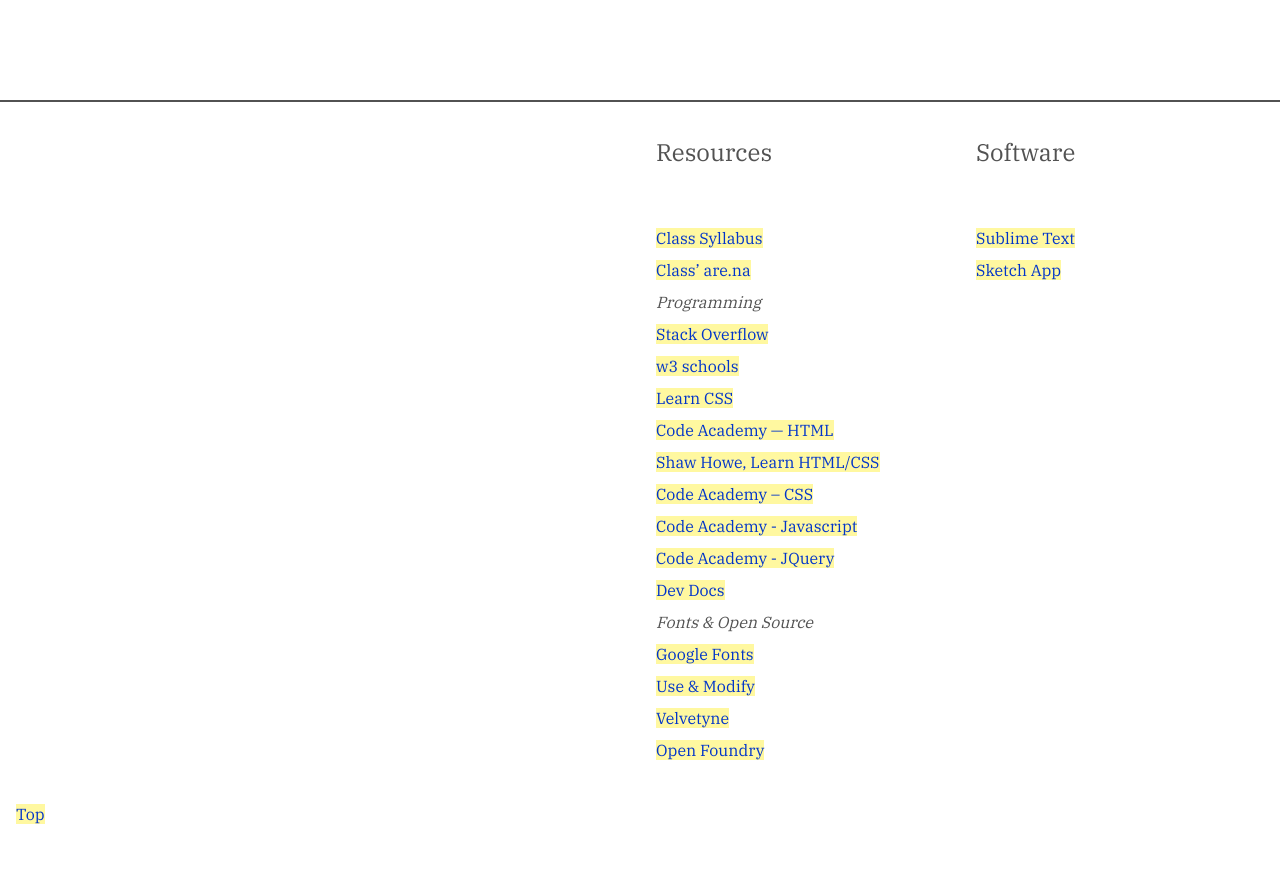
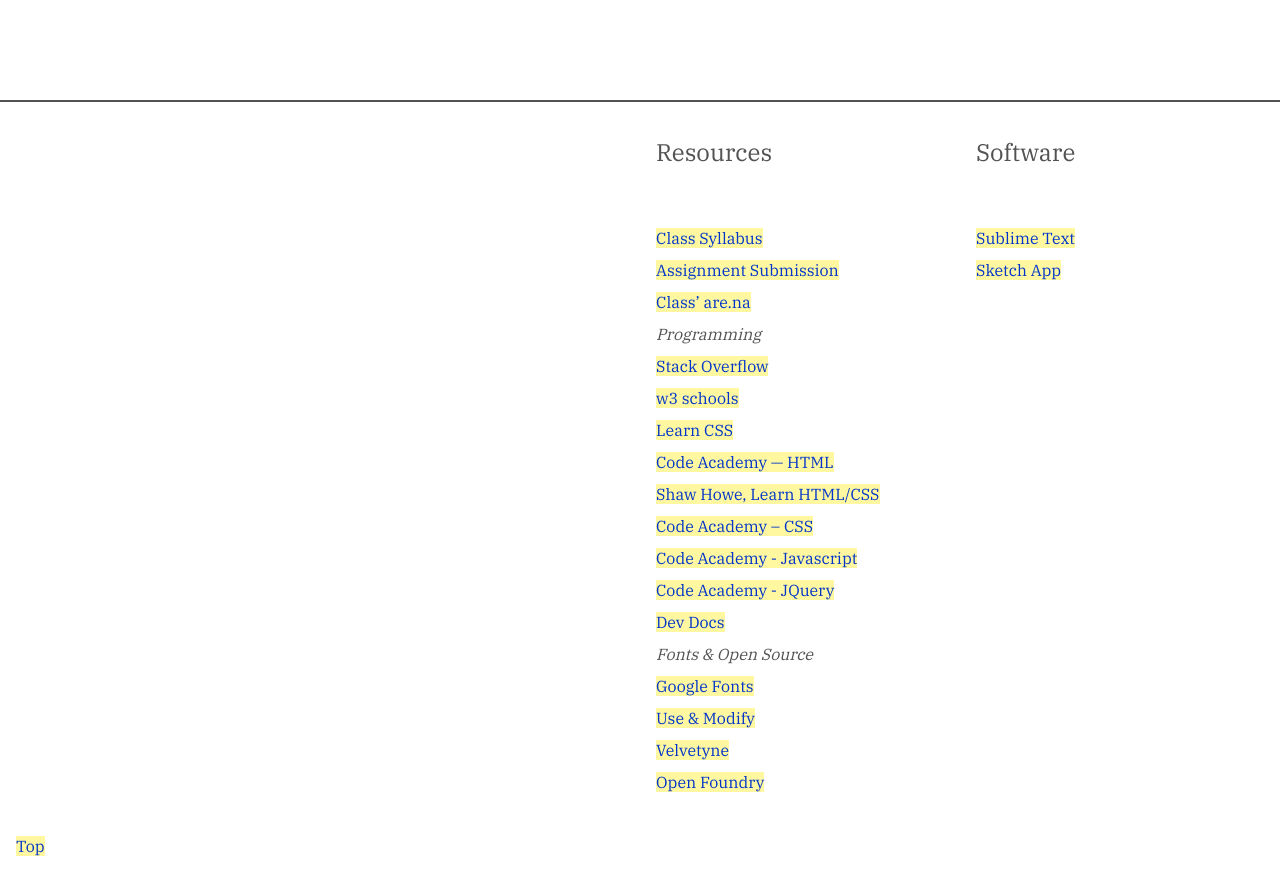
Before and after one commit to leigler/type-interaction, a Jekyll site: the page built from index.md, in a window 1280 px wide and 900 px high, scrolled down 5358 px. Shown: the top 895 px of the window. Built offline with Jekyll 4.4.1, drawn with Linux system fonts in a browser that asks for light colours.

Commit message:
adding link to drive onto class site

```diff
--- a/index.md
+++ b/index.md
@@ -5,7 +5,7 @@
 location: "55 W13th, Rm. I 205<br>(Hirshon Suite)"
 contact: "eigll343@newschool.edu<br>shinr377@newschool.edu"
 software: ["[Sublime Text](https://www.sublimetext.com/3)", "[Sketch App](http://sketchapp.com/)"]
-resources: ["[Class Syllabus](assets/docs/PMCD_5000_EIGLER-HARDING_SHINDE_F18.pdf)", "[Class&rsquo; are.na](https://www.are.na/lukas-eigler-harding/typography-interaction-1-skills-intensive)", "<em>Programming</em>", "[Stack Overflow](https://stackoverflow.com/)", "[w3 schools](https://www.w3schools.com/)", "[Learn CSS](http://learnlayout.com/)", "[Code Academy — HTML](https://www.codecademy.com/learn/learn-html)", "[Shaw Howe, Learn HTML/CSS](https://learn.shayhowe.com/)", "[Code Academy – CSS](https://www.codecademy.com/learn/learn-css)", "[Code Academy - Javascript](https://www.codecademy.com/learn/learn-javascript)", "[Code Academy - JQuery](https://www.codecademy.com/learn/learn-jquery)", "[Dev Docs](http://devdocs.io/)", "<em>Fonts & Open Source</em>", "[Google Fonts](https://fonts.google.com/)", "[Use & Modify](http://usemodify.com/)", "[Velvetyne](http://www.velvetyne.fr/)", "[Open Foundry](http://open-foundry.com/hot30)"]
+resources: ["[Class Syllabus](assets/docs/PMCD_5000_EIGLER-HARDING_SHINDE_F18.pdf)", "[Assignment Submission](https://drive.google.com/drive/folders/1ZQ0fJ3U7UB_Pc33-t2hlZx7exY2pGSSh?usp=sharing)", "[Class&rsquo; are.na](https://www.are.na/lukas-eigler-harding/typography-interaction-1-skills-intensive)", "<em>Programming</em>", "[Stack Overflow](https://stackoverflow.com/)", "[w3 schools](https://www.w3schools.com/)", "[Learn CSS](http://learnlayout.com/)", "[Code Academy — HTML](https://www.codecademy.com/learn/learn-html)", "[Shaw Howe, Learn HTML/CSS](https://learn.shayhowe.com/)", "[Code Academy – CSS](https://www.codecademy.com/learn/learn-css)", "[Code Academy - Javascript](https://www.codecademy.com/learn/learn-javascript)", "[Code Academy - JQuery](https://www.codecademy.com/learn/learn-jquery)", "[Dev Docs](http://devdocs.io/)", "<em>Fonts & Open Source</em>", "[Google Fonts](https://fonts.google.com/)", "[Use & Modify](http://usemodify.com/)", "[Velvetyne](http://www.velvetyne.fr/)", "[Open Foundry](http://open-foundry.com/hot30)"]
 
 ---
 
```
